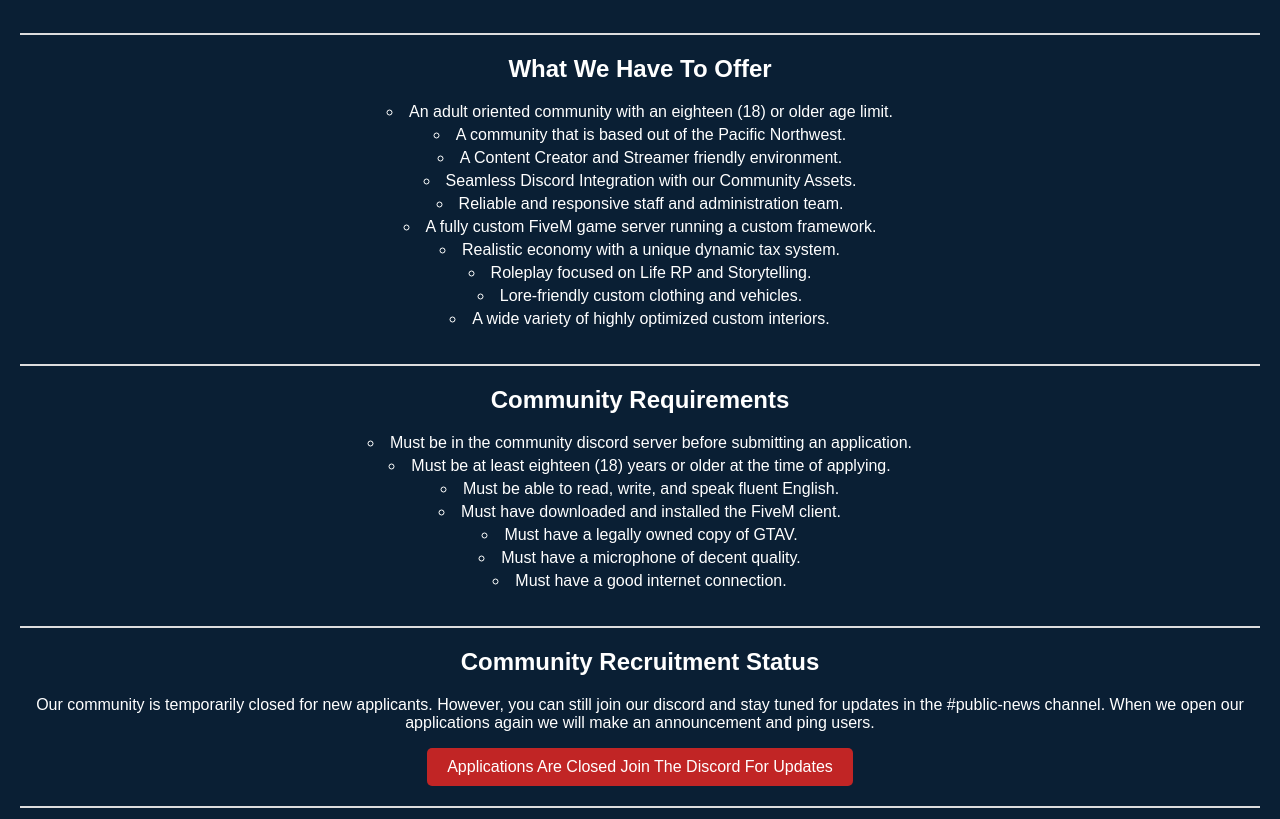
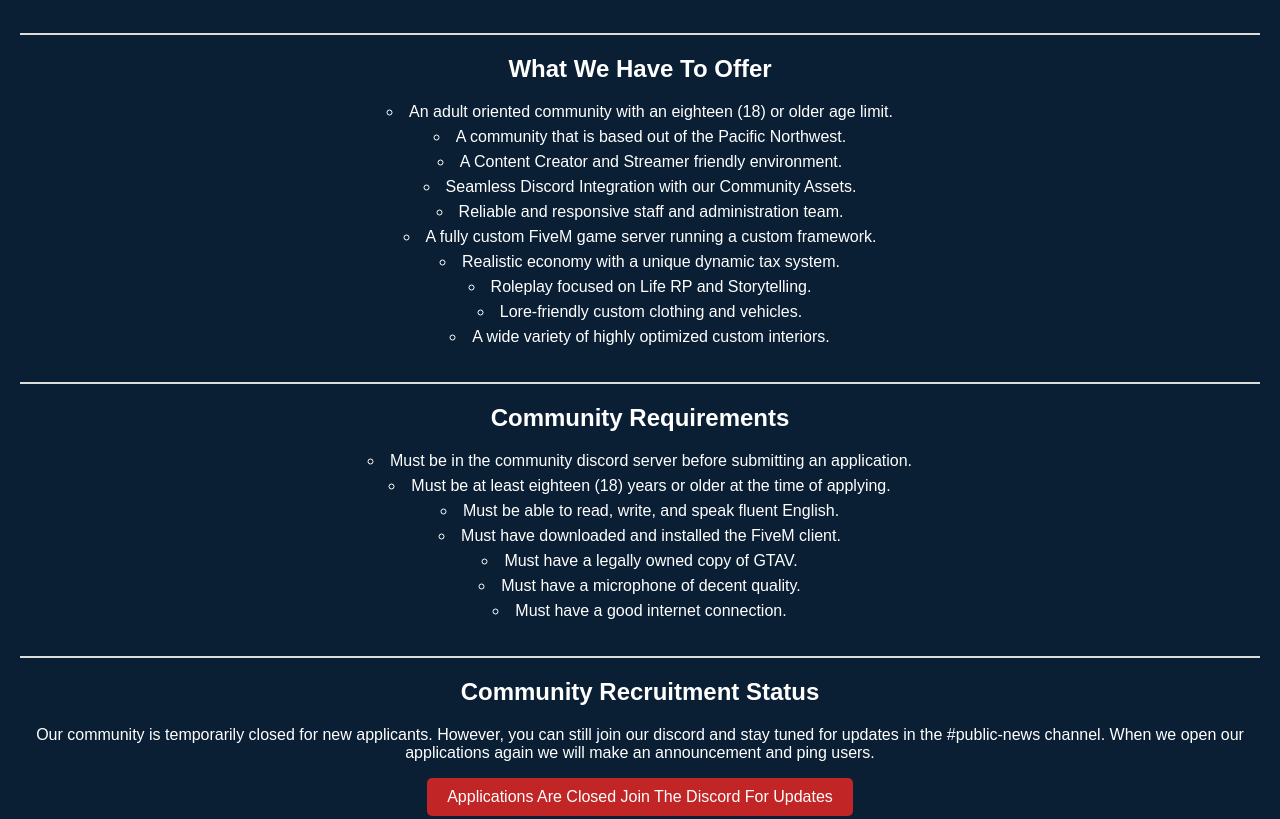
Before and after one commit to FirstRateRoleplay/www.FirstRateRoleplay.com, a plain HTML site: page index.html in a window 1280 px wide. Shown: the part 847-1666 px from the top of the page. Drawn offline with Linux system fonts and the light colour scheme.

Commit message:
Possible Format Fix

```diff
--- a/index.css
+++ b/index.css
@@ -52,9 +52,8 @@ ul {
   padding: 0%;
 }
 
-
 li {
-  margin-bottom: 5px;
+  margin-bottom: 7px;
 }
 
 /* Styling for buttons */
--- a/index.html
+++ b/index.html
@@ -26,6 +26,7 @@
 
     <section id="features">
         <h2>What We Have To Offer</h2>
+        <featlist>
             <ul>
                 <li>An adult oriented community with an eighteen (18) or older age limit.</li>
                 <li>A community that is based out of the Pacific Northwest.</li>
@@ -38,10 +39,12 @@
                 <li>Lore-friendly custom clothing and vehicles.</li>
                 <li>A wide variety of highly optimized custom interiors.</li>
         </ul>
+    </featlist>
     </section>
 
     <section id="requirements">
         <h2>Community Requirements</h2>
+        <reqlist>
             <ul>
                 <li>Must be in the community discord server before submitting an application.</li>
                 <li>Must be at least eighteen (18) years or older at the time of applying.</li>
@@ -51,6 +54,7 @@
                 <li>Must have a microphone of decent quality.</li>
                 <li>Must have a good internet connection.</li>
         </ul>
+    </reqlist>
     </section>
 
     <section id="recruitment">
```
Lines whose indentation alone changed are shown as unchanged.
